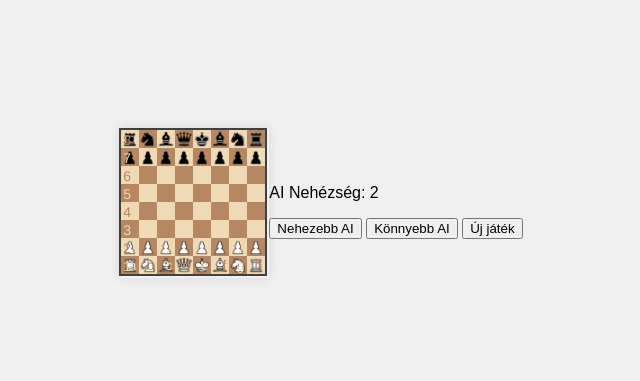
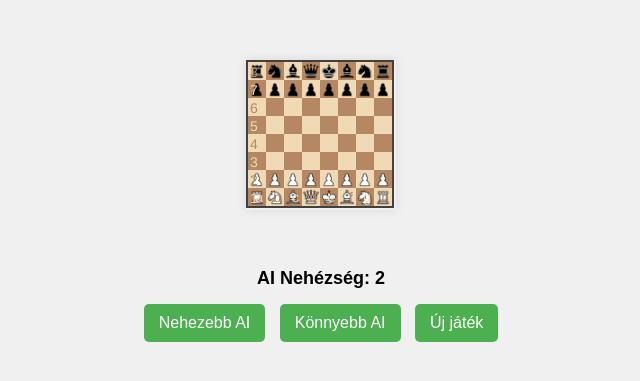
Before and after one commit to llamagrinder2/minisakk, a plain HTML site: page index.html in a window 1280 px wide. Shown: the part 197-578 px from the top of the page, without its empty margins (319-959 px from the left). Drawn offline with Linux system fonts and the light colour scheme.

Commit message:
Update style.css

```diff
--- a/style.css
+++ b/style.css
@@ -3,6 +3,7 @@ body {
     padding: 0;
     font-family: sans-serif;
     display: flex;
+    flex-direction: column; /* Ezt módosítottam, hogy a tábla és a gombok egymás alá kerüljenek */
     justify-content: center; /* Középre igazítás */
     align-items: center;    /* Középre igazítás */
     min-height: 100vh;      /* Teljes képernyőmagasság */
@@ -15,6 +16,7 @@ body {
     width: 250px; /* Az alapméret, ezt fogjuk kicsire venni */
     height: 250px; /* Ez a Chessboard.js-nek kell a négyzet alakhoz */
     box-shadow: 0 0 10px rgba(0,0,0,0.1); /* Kis árnyék, hogy ne legyen lapos */
+    margin-bottom: 20px; /* Hely a gomboknak */
 }
 
 /* CSS a még kisebb, "feltűnésmentes" mérethez */
@@ -52,8 +54,9 @@ body {
 }
 
 /* Hozzáadhatunk egy gombot/linket az újraindításhoz, de most csak alap */
-#restart-button {
-    display: none; /* Kezdetben rejtve */
+#restart-button { /* Ezt a gombot átneveztem #resetGame-re az index.html-ben, ha használnánk.
+                    A kódban most #resetGame-re hivatkozunk.*/
+    display: none; /* Kezdetben rejtve, ha nem használnánk külön */
     margin-top: 10px;
     padding: 5px 10px;
     background-color: #4CAF50;
@@ -63,3 +66,31 @@ body {
     cursor: pointer;
     font-size: 12px;
 }
+
+/* ÚJ STÍLUSOK A VEZÉRLŐGOMBOKHOZ */
+.controls {
+    text-align: center;
+    margin-top: 20px;
+}
+
+.controls button {
+    padding: 10px 15px;
+    margin: 5px;
+    border: none;
+    background-color: #4CAF50; /* Zöld szín */
+    color: white;
+    font-size: 16px;
+    cursor: pointer;
+    border-radius: 5px;
+    transition: background-color 0.3s ease;
+}
+
+.controls button:hover {
+    background-color: #45a049;
+}
+
+.controls p {
+    font-size: 18px;
+    font-weight: bold;
+    margin-bottom: 10px;
+}
```
